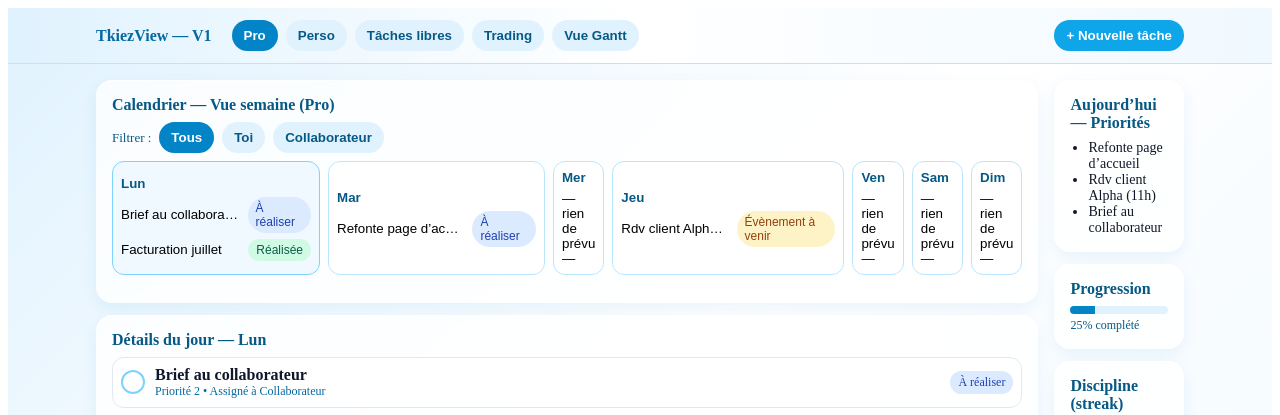
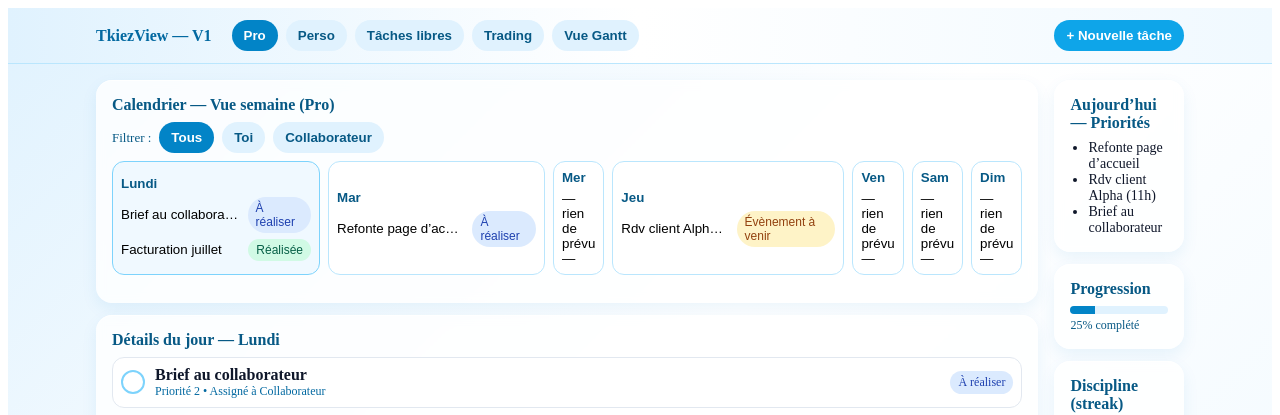
Before and after one commit to Tkiezview/Tkiezview, a Next.js app: page / in a window 1280 px wide. Shown: the top 415 px of the page. Built offline with nearby package versions, Linux system fonts and the light colour scheme.

Commit message:
Update index.js

```diff
--- a/pages/index.js
+++ b/pages/index.js
@@ -5,7 +5,7 @@ const fmt = (n, c = "EUR", l = "fr-FR") =>
   new Intl.NumberFormat(l, { style: "currency", currency: c }).format(n);
 const cn = (...x) => x.filter(Boolean).join(" ");
 const days = [
-  { key: "mon", label: "Lun" },
+  { key: "mon", label: "Lundi" },
   { key: "tue", label: "Mar" },
   { key: "wed", label: "Mer" },
   { key: "thu", label: "Jeu" },
```
